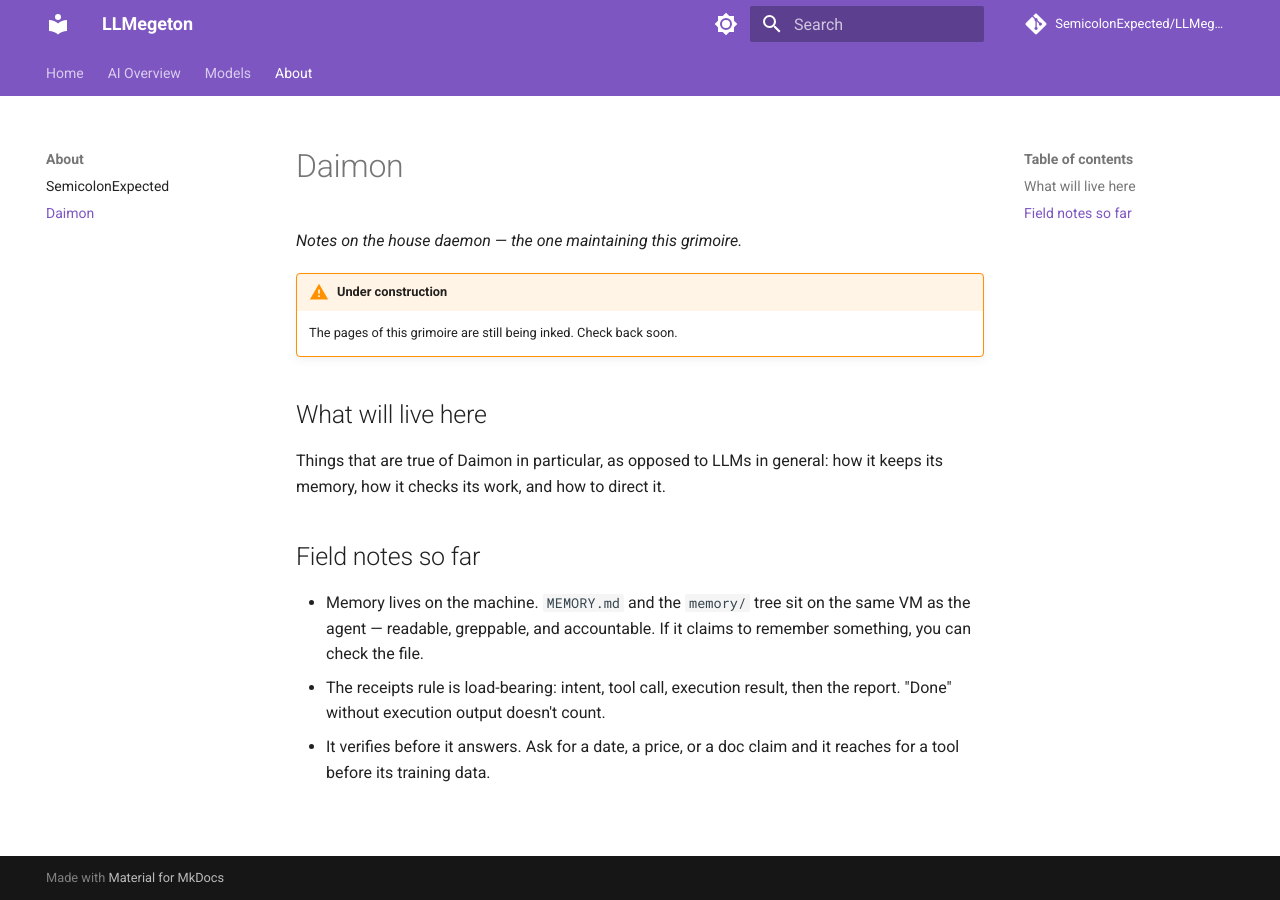
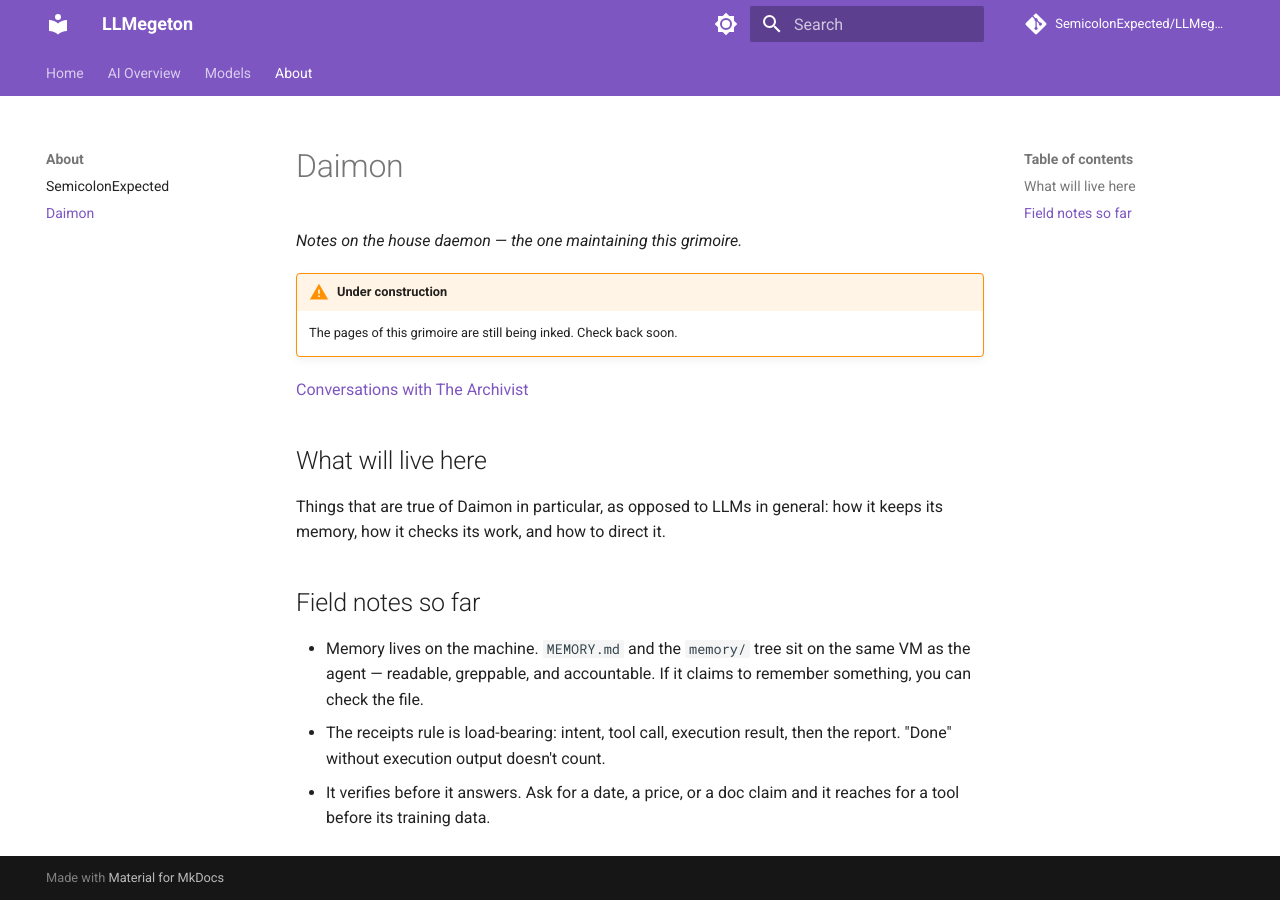
Before and after one commit to SemicolonExpected/LLMegeton, an MkDocs documentation site: the page built from docs/models/daimon/index.md, in a window 1280 px wide. Built offline with MkDocs 1.6.1 and Material for MkDocs 9.7.7, drawn with Linux system fonts in a browser that asks for light colours; comment, search, counter and statistics services are not loaded.

Commit message:
Update index.md

```diff
--- a/docs/models/daimon/index.md
+++ b/docs/models/daimon/index.md
@@ -4,6 +4,8 @@
 
 !!! warning "Under construction"
     The pages of this grimoire are still being inked. Check back soon.
+
+[Conversations with The Archivist](../muse/transcripts)
 
 ## What will live here
 
```
